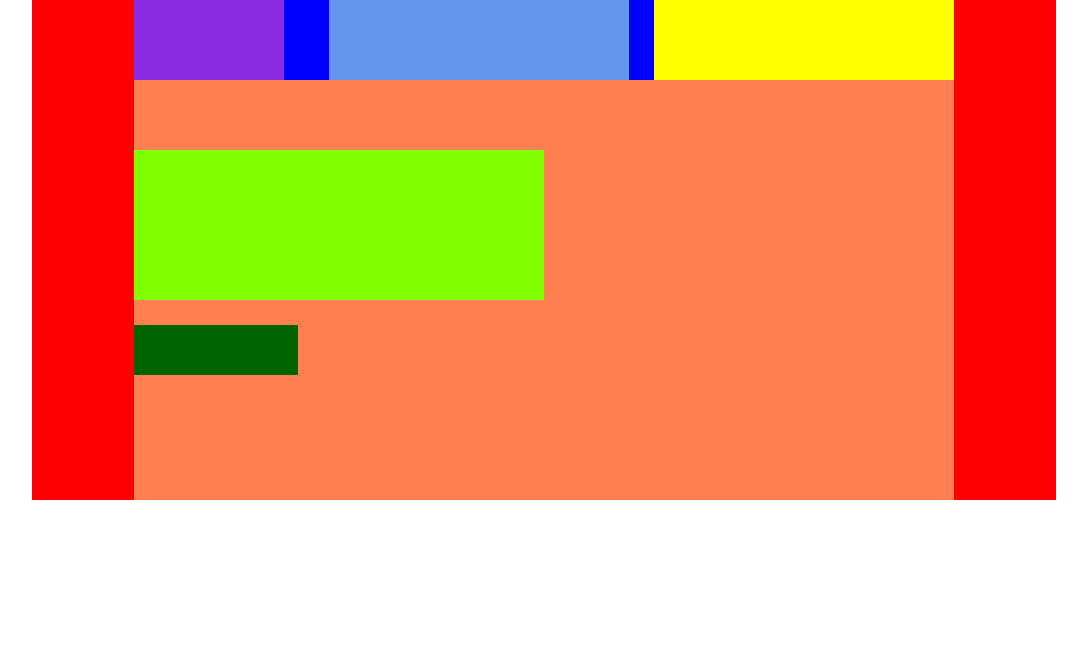
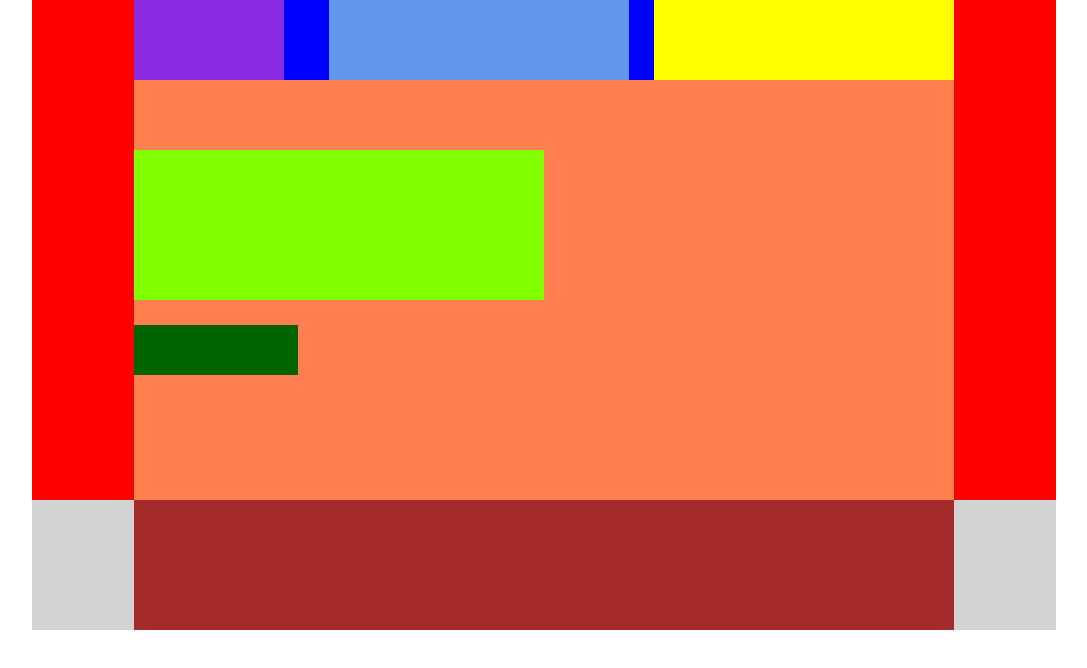
Before and after one commit to SimoneSaramondi/htmlcss-fluentify, a plain HTML site: page index.html in a window 1280 px wide. Shown: the whole page, without its empty margins (96-1183 px from the left). Drawn offline with Linux system fonts and the light colour scheme.

Commit message:
aggiunta sezione

```diff
--- a/index.html
+++ b/index.html
@@ -19,6 +19,9 @@
             <div id="pulsante-titolo-header"></div>
          </div>
     </header>
+    <section>
+        <div id="section-box"></div>
+    </section>
 
 </body>
 </html>
--- a/style.css
+++ b/style.css
@@ -55,3 +55,16 @@ nav{
     position: absolute;
     top: 65%;
 }
+/*SEZIONE*/
+section{
+    width: 80%;
+    height: 130px;
+    margin: auto;
+    background-color: lightgray;
+}
+#section-box{
+    width: 80%;
+    height: 100%;
+    margin: auto;
+    background-color: brown;
+}
```
